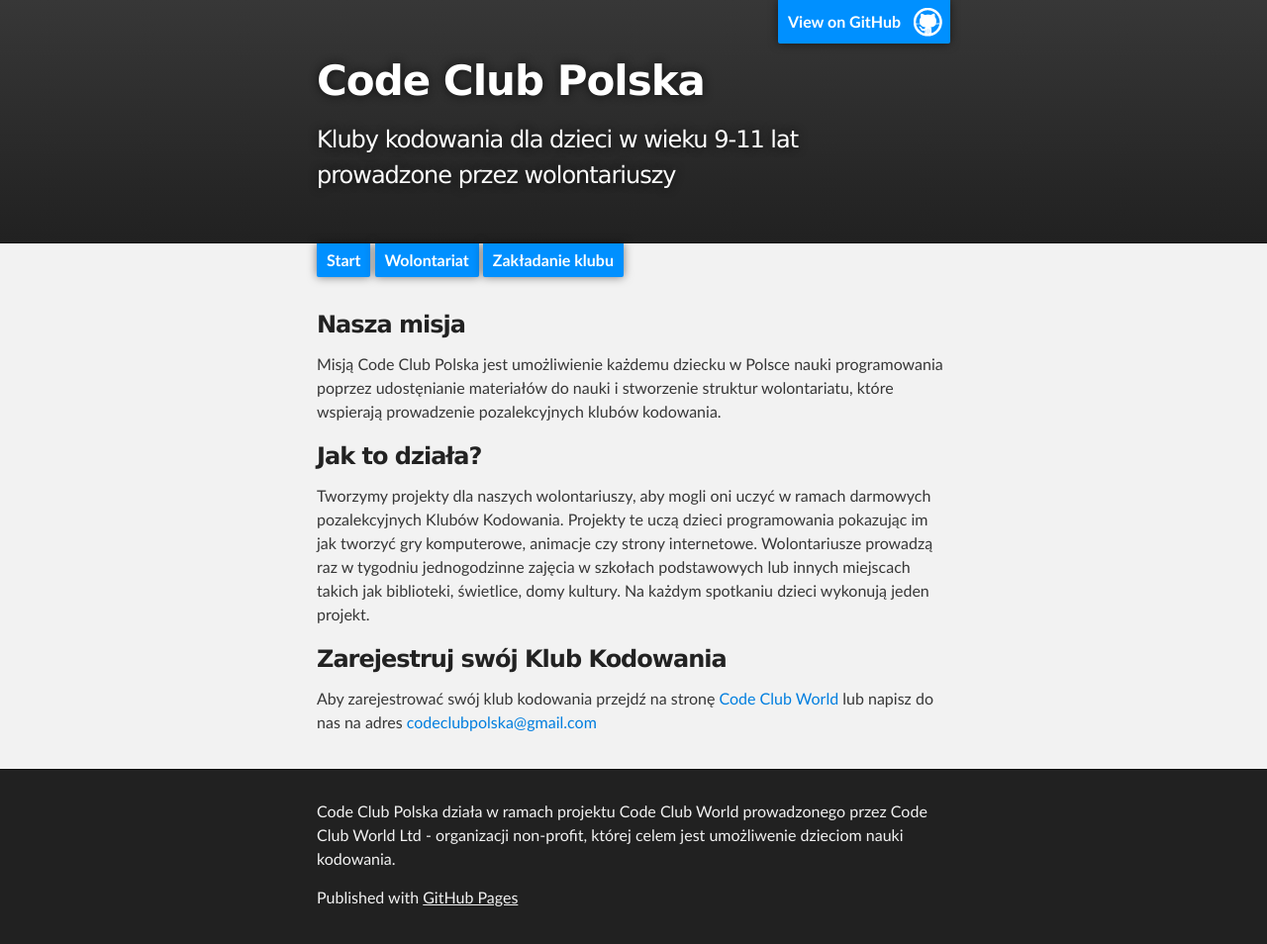
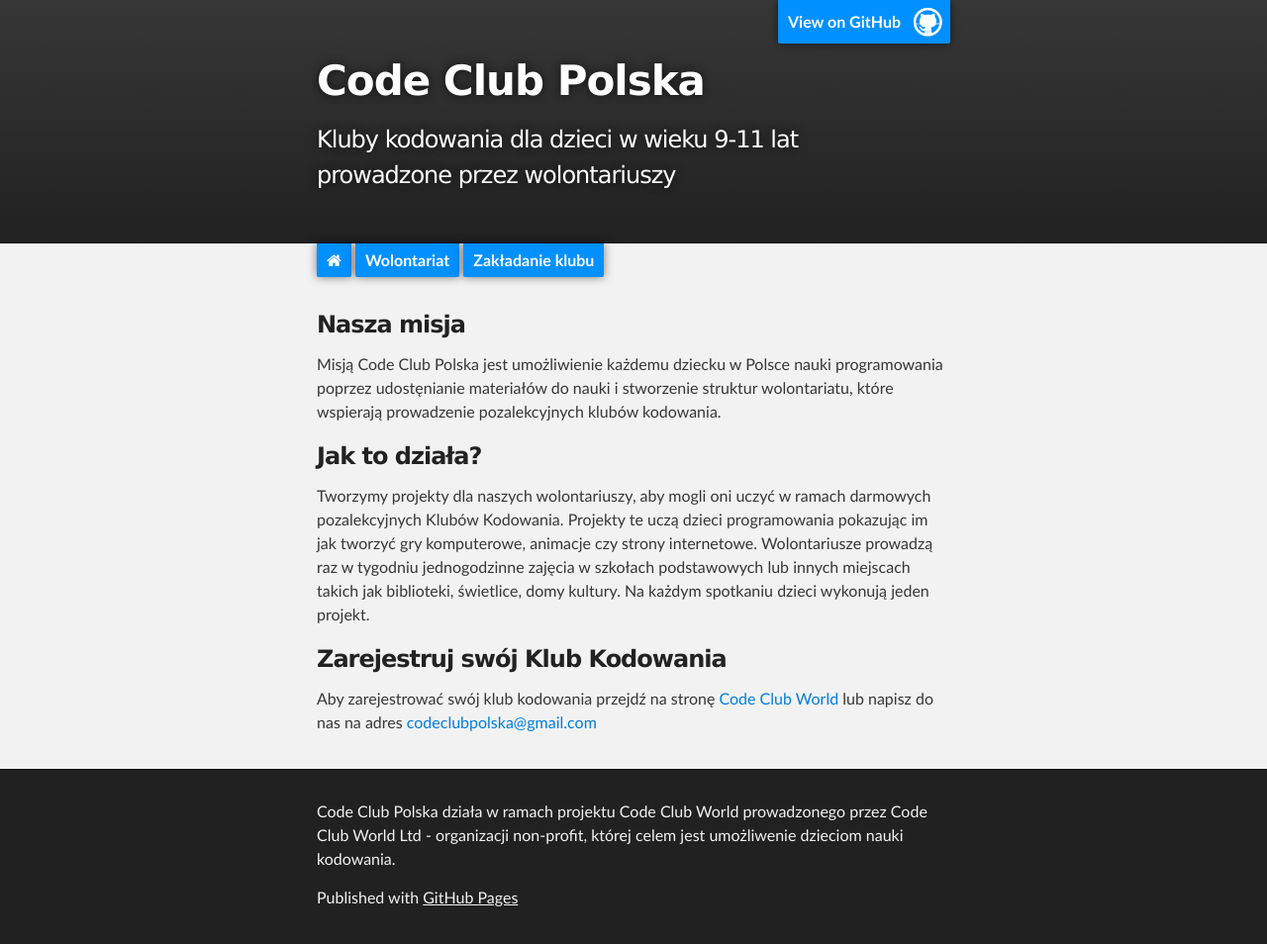
Before and after one commit to codeclubpolska/codeclubpolska.github.io, a Jekyll site: the page built from index.html, in a window 1280 px wide. Shown: the whole page at 99% size. Built offline with Jekyll 4.4.1, drawn with Linux system fonts in a browser that asks for light colours; nearby versions of some CDN libraries.

Commit message:
Change 'start' text into home icon

```diff
--- a/_layouts/default.html
+++ b/_layouts/default.html
@@ -8,6 +8,7 @@
           content="Code Club Polska : Kluby kodowania dla dzieci w wieku 9-11 lat prowadzone przez wolontariuszy">
 
     <link rel="stylesheet" type="text/css" media="screen" href="stylesheets/stylesheet.css">
+    <link href="//maxcdn.bootstrapcdn.com/font-awesome/4.2.0/css/font-awesome.min.css" rel="stylesheet">
 
     <title>Code Club Polska</title>
 </head>
@@ -29,7 +30,7 @@
 <!-- MAIN CONTENT -->
 <div id="main_content_wrap" class="outer">
     <nav class="inner">
-        <a href="/" class="main_link">Start</a>
+        <a href="/" class="main_link"><i class="fa fa-home"></i></a>
         <a href="wolontariat.html" class="main_link">Wolontariat</a>
         <a href="zakladanie-klubu.html" class="main_link">Zakładanie klubu</a>
     </nav>
```
